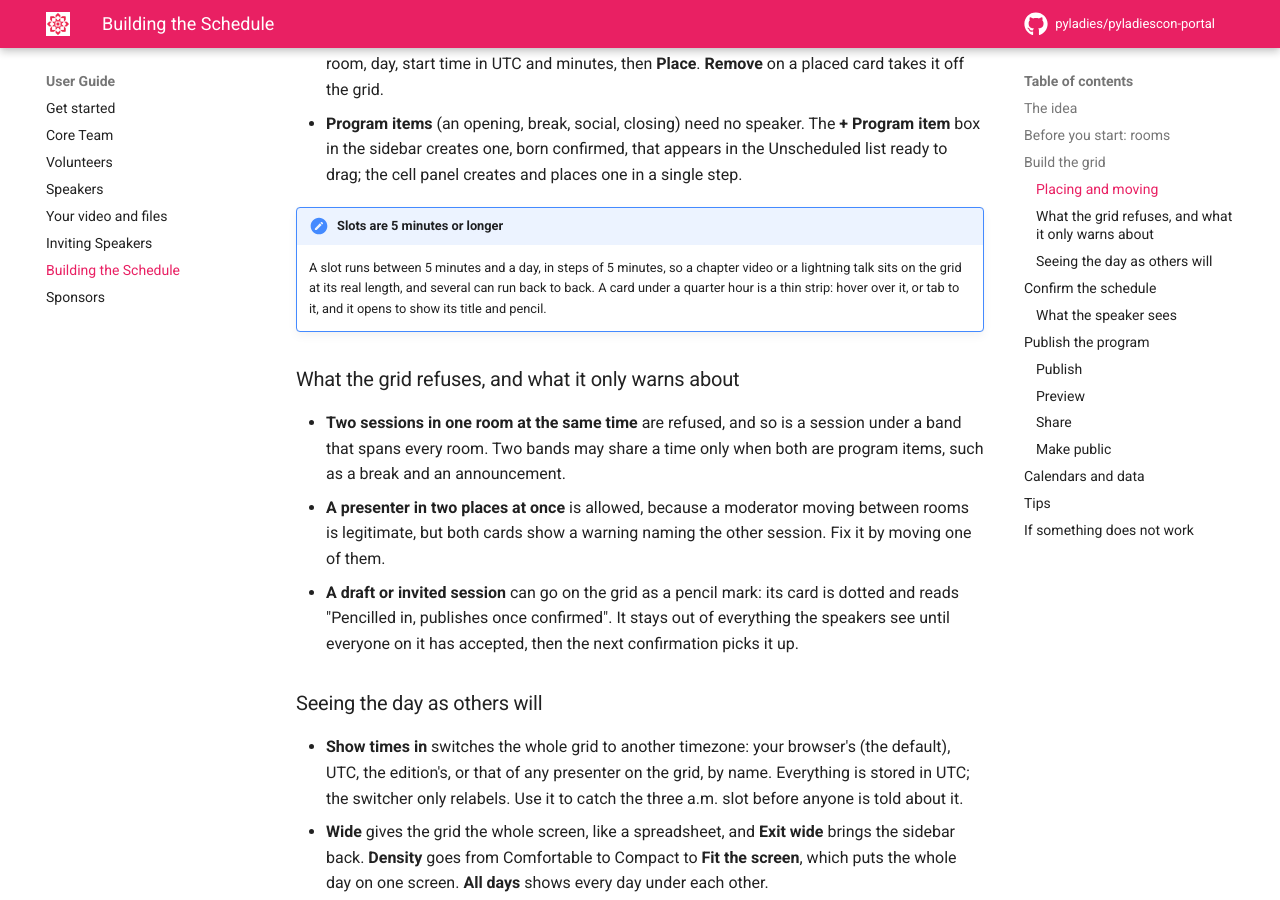
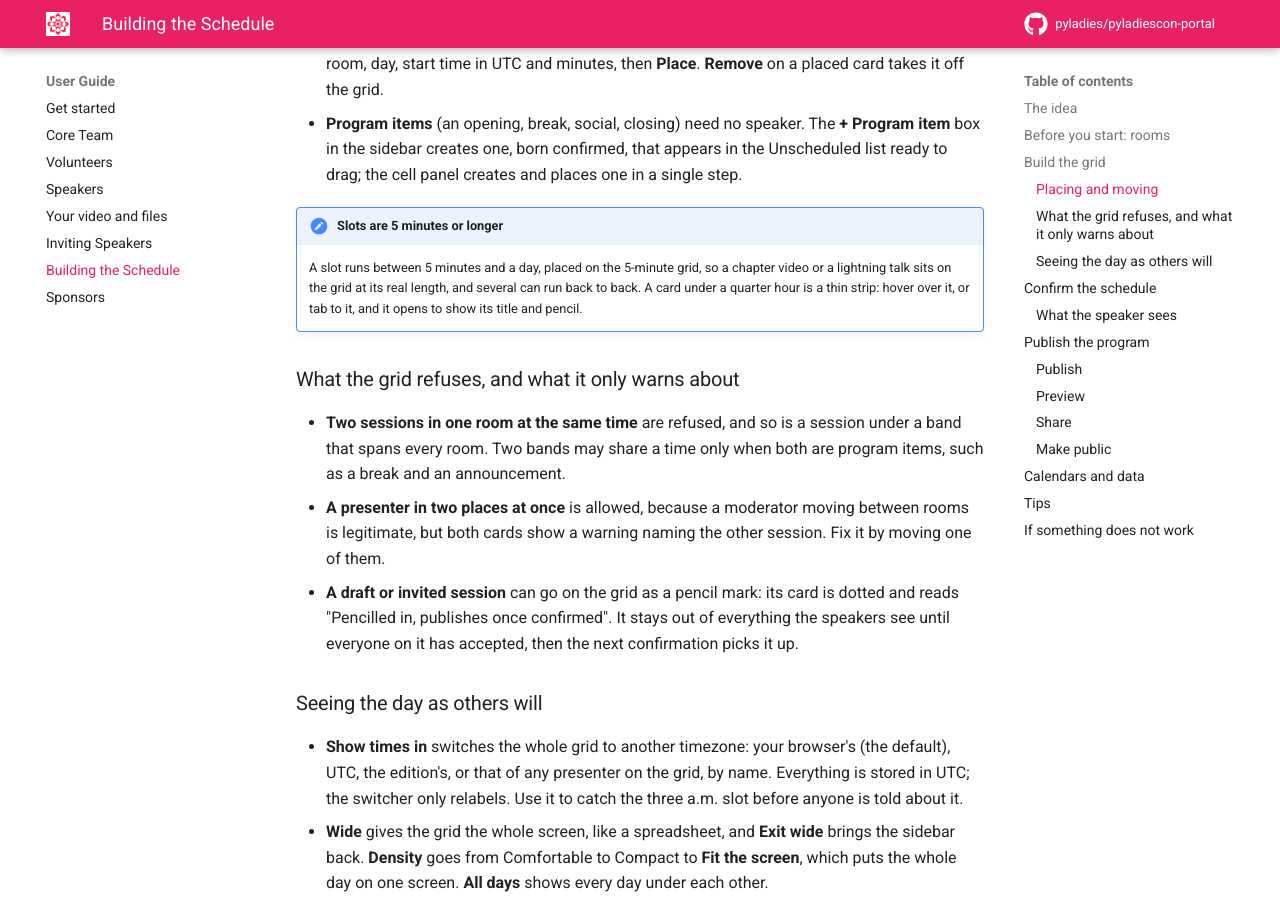
Before and after one commit to pyladies/pyladiescon-portal, an MkDocs documentation site: the page built from docs/user/organizer_schedule.md, in a window 1280 px wide and 900 px high, scrolled down 2149 px. Built offline with MkDocs 1.6.1 and Material for MkDocs 9.7.7, drawn with Linux system fonts in a browser that asks for light colours; comment, search, counter and statistics services are not loaded.

Commit message:
Five-minute grid: review fixes
- A card cut off at midnight is styled for the rows it shows, so a talk
  at 23:55 is a short card, not a full one squeezed into one row.
- A short card stays open while its pencil form is open, so the form's
  labels and the pencil stay readable once focus leaves the card; the
  hovered card keeps its warning or band border colour.
- Opened short cards read at full size in Compact and Fit.
- Resizing measures unrounded row heights, so Compact and Fit drags no
  longer drift.
- Docs: the density values in the design doc, "placed on the 5-minute
  grid" instead of a step the endpoint does not enforce, and no em
  dashes on the rewritten lines.
- The drop test now checks the rendered card, which pins the change.

```diff
--- a/docs/user/organizer_schedule.md
+++ b/docs/user/organizer_schedule.md
@@ -48,10 +48,10 @@
 
 Open **Organize**, then **Schedule**. The grid has one tab per conference
 day, the rooms across the top with an **All rooms** lane first, and
-5-minute steps down the side, with a line every quarter hour. The grid is trimmed to the program, an hour
-either side; **Show the whole day** opens it up. Everything confirmed and not
-yet placed waits in the **Unscheduled** list on the right, with its type,
-length and status.
+5-minute steps down the side, with a line every quarter hour. The grid is
+trimmed to the program, an hour either side; **Show the whole day** opens it
+up. Everything confirmed and not yet placed waits in the **Unscheduled** list
+on the right, with its type, length and status.
 
 ### Placing and moving
 
@@ -71,9 +71,9 @@
   places one in a single step.
 
 !!! note "Slots are 5 minutes or longer"
-    A slot runs between 5 minutes and a day, in steps of 5 minutes, so a
-    chapter video or a lightning talk sits on the grid at its real length,
-    and several can run back to back. A card under a quarter hour is a thin
+    A slot runs between 5 minutes and a day, placed on the 5-minute grid,
+    so a chapter video or a lightning talk sits on the grid at its real
+    length, and several can run back to back. A card under a quarter hour is a thin
     strip: hover over it, or tab to it, and it opens to show its title and
     pencil.
 
--- a/portal/static/js/schedule-editor.js
+++ b/portal/static/js/schedule-editor.js
@@ -200,7 +200,9 @@
         resizing = {
             url: card.dataset.slotUrl,
             minutes: parseInt(card.dataset.minutes, 10),
-            rowHeight: cell ? cell.offsetHeight : 8,
+            /* Unrounded: Compact and Fit rows are fractions of a pixel,
+             * and a rounded height drifts over a long drag. */
+            rowHeight: cell ? cell.getBoundingClientRect().height || 8 : 8,
             step: stepOf(grid),
             startY: event.clientY,
             row: parseInt(card.style.gridRow, 10),
```
Also changed, not shown: docs/architecture/speaker-portal.md (+3 -3 lines), portal/static/css/portal.css (+22 -10 lines), 3 other files.
